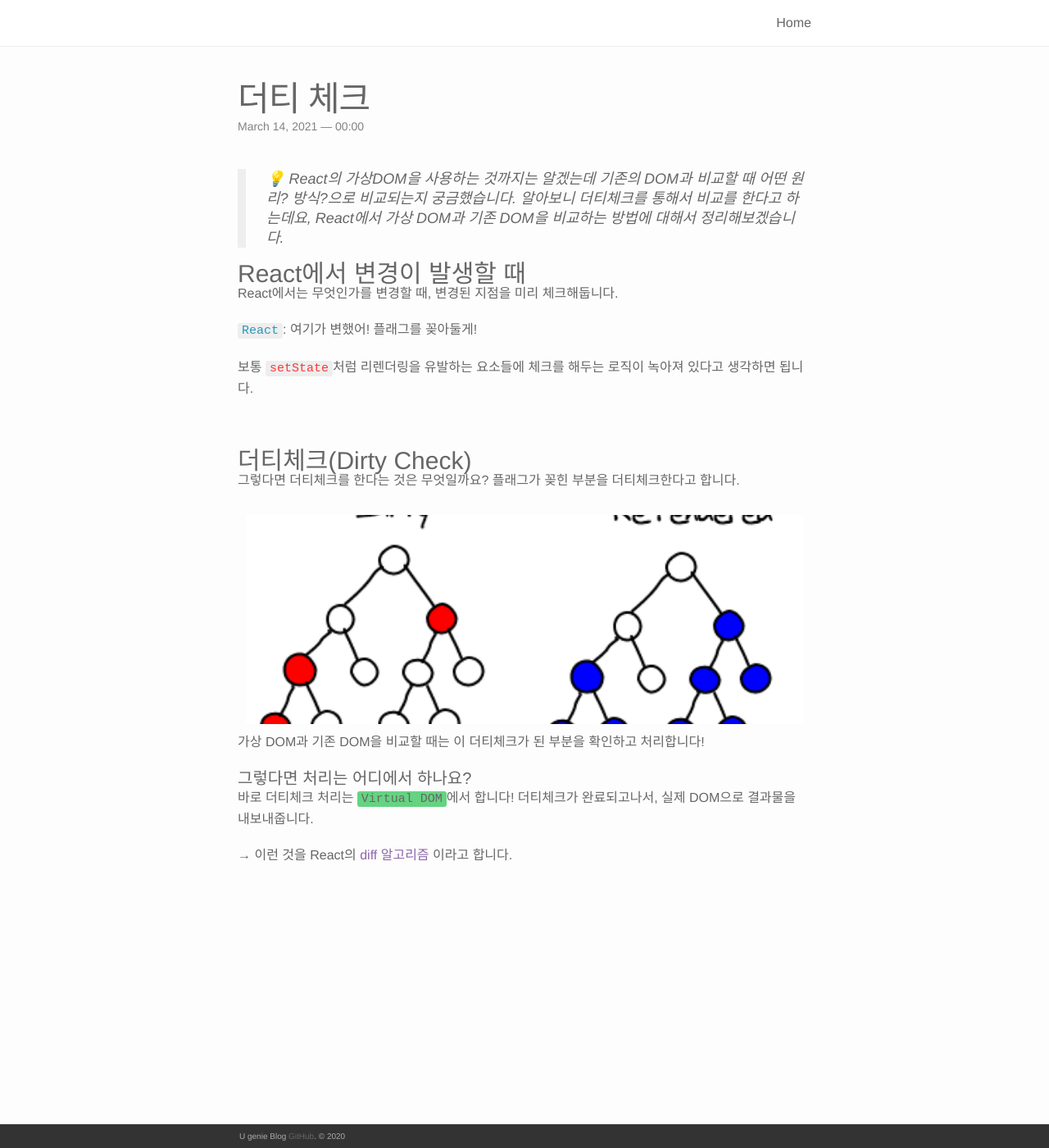
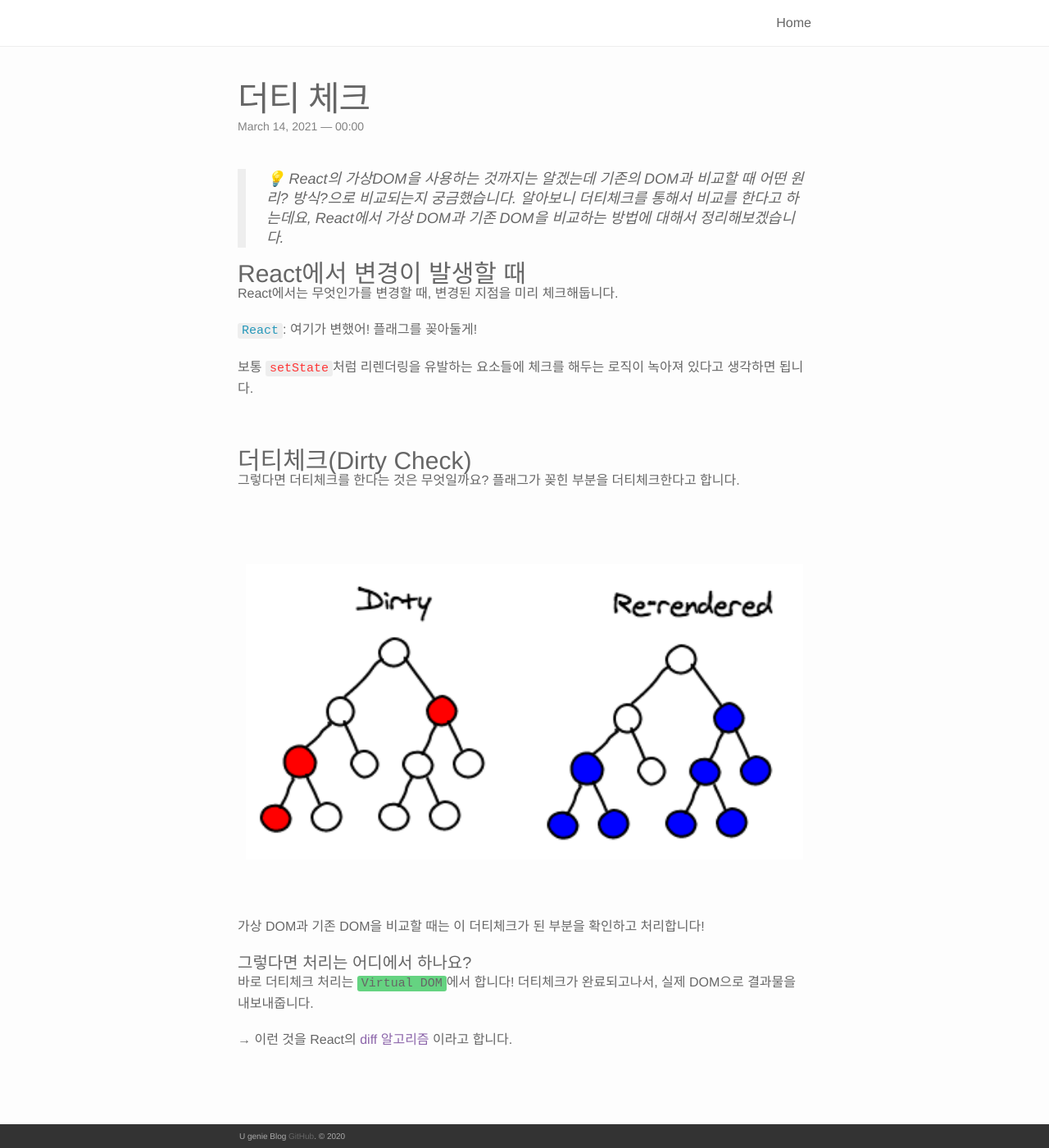
Before and after one commit to HyunYuJin/HyunYuJin.github.io, a Jekyll site: the page built from _posts/2021-03-14-React03.markdown, in a window 1280 px wide and 1400 px high. Shown: the whole window at 82% size. Built offline with Jekyll 4.4.1, drawn with Linux system fonts in a browser that asks for light colours; nearby versions of some CDN libraries.

Commit message:
change image style

```diff
--- a/_sass/_base.scss
+++ b/_sass/_base.scss
@@ -17,7 +17,7 @@ $nav-height:                    56px;
 
 /* portfolio tinkering */
 $img_spacing: 5px;
-$img_height: 275px;
+$img_height: 500px;
 $caption_font_size: 12px;
 $caption_color: #aaa;
 
--- a/_sass/_layout.scss
+++ b/_sass/_layout.scss
@@ -264,7 +264,6 @@
 .img_row{
   height: $img_height;
   width: 100%;
-  overflow: hidden;
   box-sizing:border-box;
   padding: $img_spacing;
 }
@@ -273,7 +272,7 @@
   width: 100%;
   height: 100%;
   float: left;
-  object-fit: cover;
+  object-fit: contain;
   box-sizing:border-box;
   padding: $img_spacing;
 }
```
